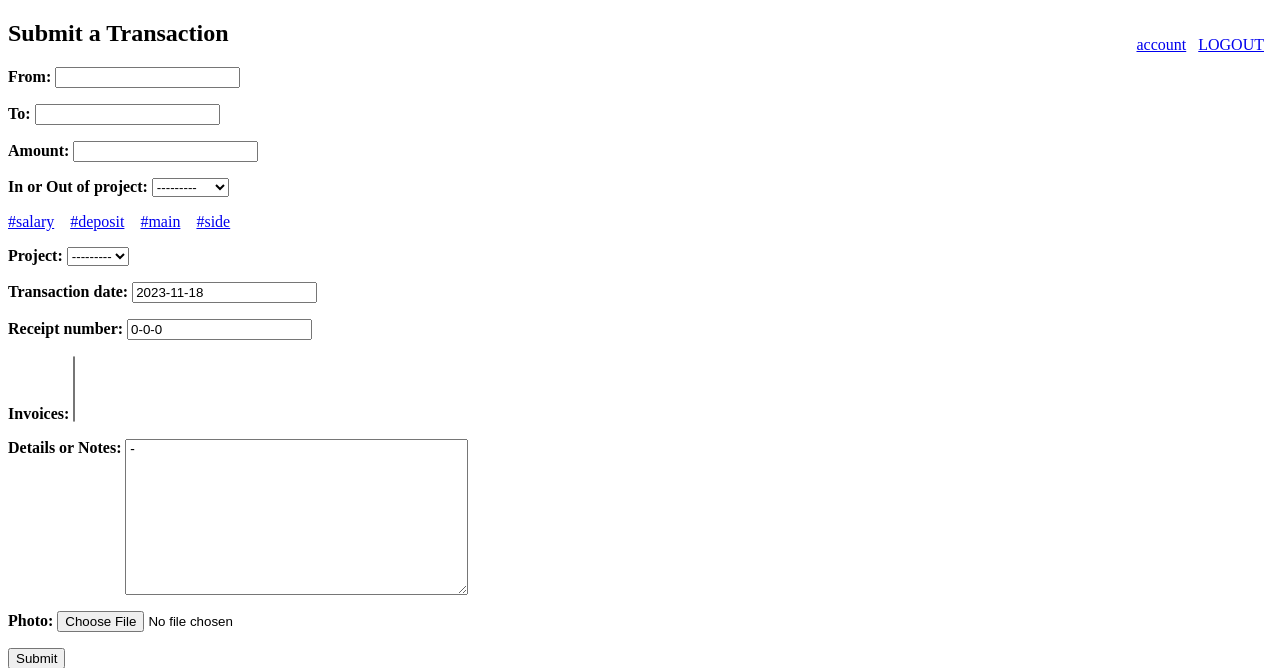
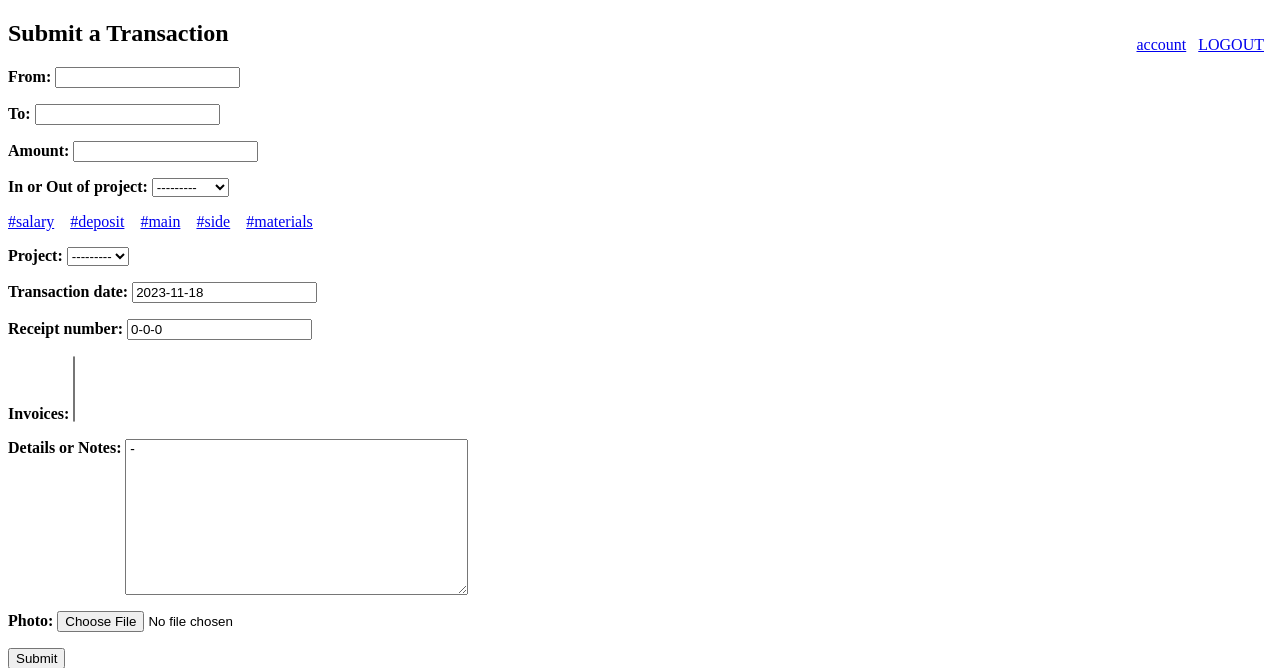
Before and after one commit to yushakov/tables, a Django app: page /list/transaction/submit/ in a window 1280 px wide. Shown: the top 668 px of the page. Run offline with Django 4.2, Linux system fonts and the light colour scheme; the visitor is signed in with stand-in values (Sample User, id 1); data that the repository does not hold is empty.

Commit message:
Add '#materials' hashtag on the transaction submission page.

```diff
--- a/list/templates/list/submit_transaction.html
+++ b/list/templates/list/submit_transaction.html
@@ -33,6 +33,7 @@
         <a href='#' onclick="add_tag(this)">#deposit</a>&nbsp;&nbsp;&nbsp;
         <a href='#' onclick="add_tag(this)">#main</a>&nbsp;&nbsp;&nbsp;
         <a href='#' onclick="add_tag(this)">#side</a>&nbsp;&nbsp;&nbsp;
+        <a href='#' onclick="add_tag(this)">#materials</a>&nbsp;&nbsp;&nbsp;
     </p>
     <p>
         <b>{{ form.construct.label_tag }}</b>
```
